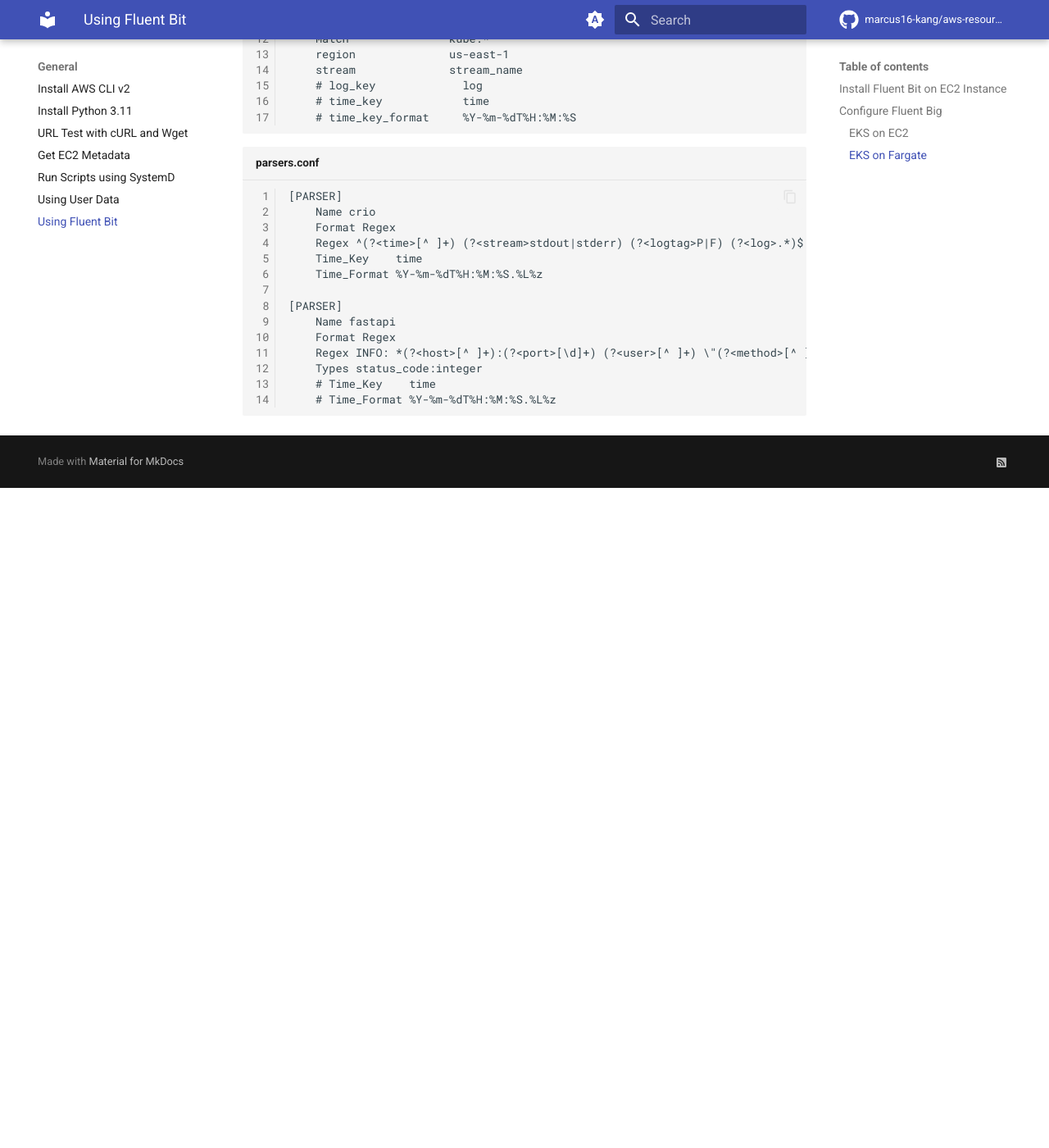
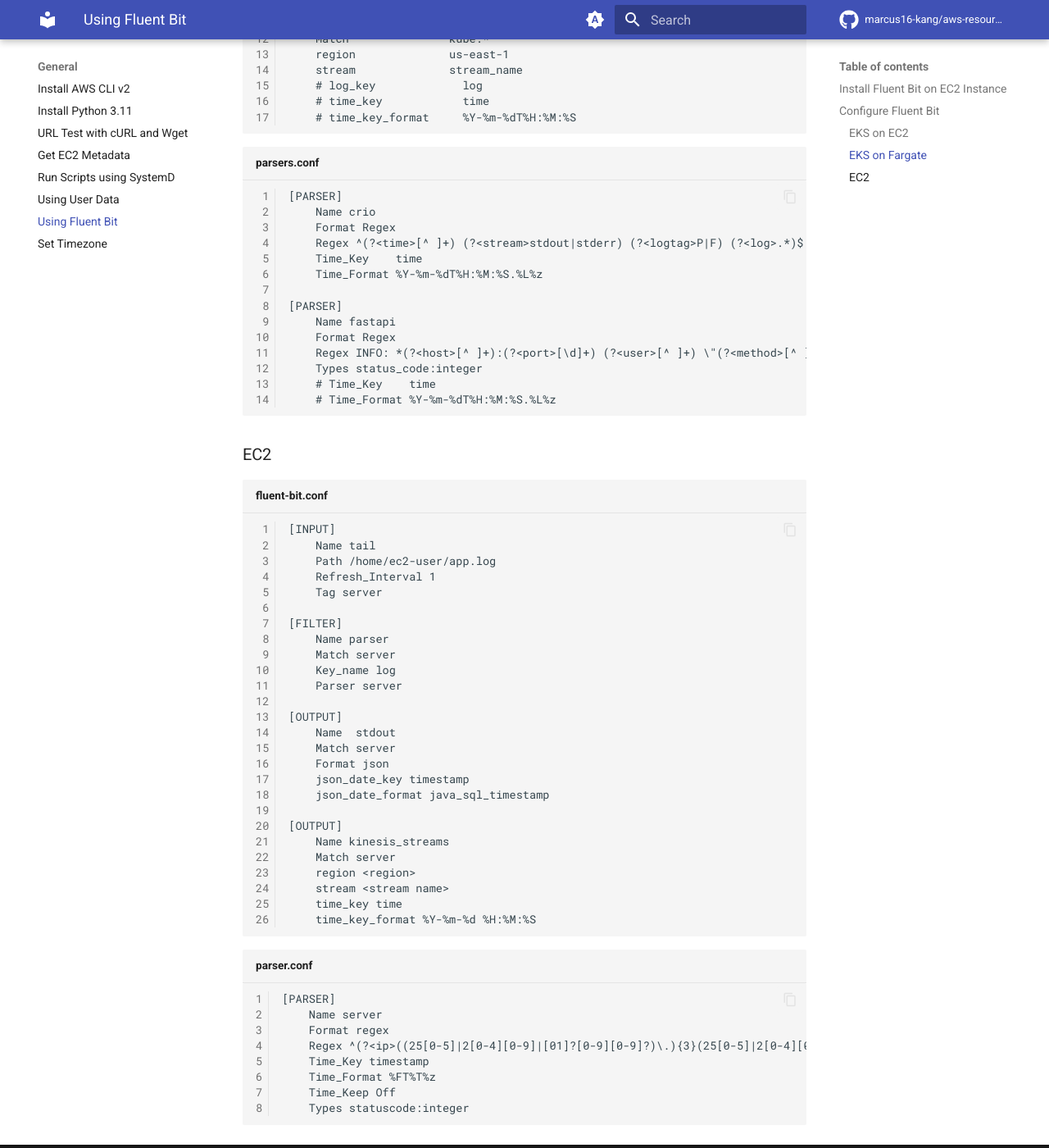
Before and after one commit to dev-sjlee/aws-resources-example, an MkDocs documentation site: the page built from docs/General/07-using-fluent-bit.md, in a window 1280 px wide and 1400 px high, scrolled down 2390 px. Shown: the whole window at 82% size. Built offline with MkDocs 1.6.1 and Material for MkDocs 9.7.7, drawn with Linux system fonts in a browser that asks for light colours; comment, search, counter and statistics services are not loaded; before the commit the page ends 2985 px from its top, so only the background shows below that; some of the changed text lies outside the part shown.

Commit message:
Add fluent bit and timezone.

````diff
--- a/docs/General/07-using-fluent-bit.md
+++ b/docs/General/07-using-fluent-bit.md
@@ -16,14 +16,14 @@ sudo systemctl start fluent-bit
 sudo systemctl enable fluent-bit
 
 # get fluent bit status
-sudo systemsctl status fluent-bit
+sudo systemctl status fluent-bit
 ```
 
 !!! note
 
     Fluent Bit configuration files are `/etc/fluent-bit/` on EC2 instance.
 
-## Configure Fluent Big
+## Configure Fluent Bit
 
 ### EKS on EC2
 
@@ -135,3 +135,45 @@ sudo systemsctl status fluent-bit
     # Time_Key    time
     # Time_Format %Y-%m-%dT%H:%M:%S.%L%z
 ```
+
+### EC2
+
+``` conf title="fluent-bit.conf" linenums="1"
+[INPUT]
+    Name tail
+    Path /home/ec2-user/app.log
+    Refresh_Interval 1
+    Tag server
+
+[FILTER]
+    Name parser
+    Match server
+    Key_name log
+    Parser server
+
+[OUTPUT]
+    Name  stdout
+    Match server
+    Format json
+    json_date_key timestamp
+    json_date_format java_sql_timestamp
+
+[OUTPUT]
+    Name kinesis_streams
+    Match server
+    region <region>
+    stream <stream name>
+    time_key time
+    time_key_format %Y-%m-%d %H:%M:%S
+```
+
+``` conf title="parser.conf" linenums="1"
+[PARSER]
+    Name server
+    Format regex
+    Regex ^(?<ip>((25[0-5]|2[0-4][0-9]|[01]?[0-9][0-9]?)\.){3}(25[0-5]|2[0-4][0-9]|[01]?[0-9][0-9]?)) (?<user>[^ ]+) \[(?<timestamp>[^ ]+)\] \"(?<method>[A-Z]+) (?<path>[^ ]+) (?<mode>[^ ]+) (?<statuscode>\d{3}) (?<latency>[^ ]+) \"(?<useragent>[^ ]+)\" \"$
+    Time_Key timestamp
+    Time_Format %FT%T%z
+    Time_Keep Off
+    Types statuscode:integer
+```
````
Also changed, not shown: docs/Analytics/Kinesis Data Analytics/01-sample-flink-query.md (+16 -0 lines), docs/Containers/EKS/01-install-tools.md (+2 -0 lines), docs/General/08-set-timezone.md (added, +18 -0 lines).
